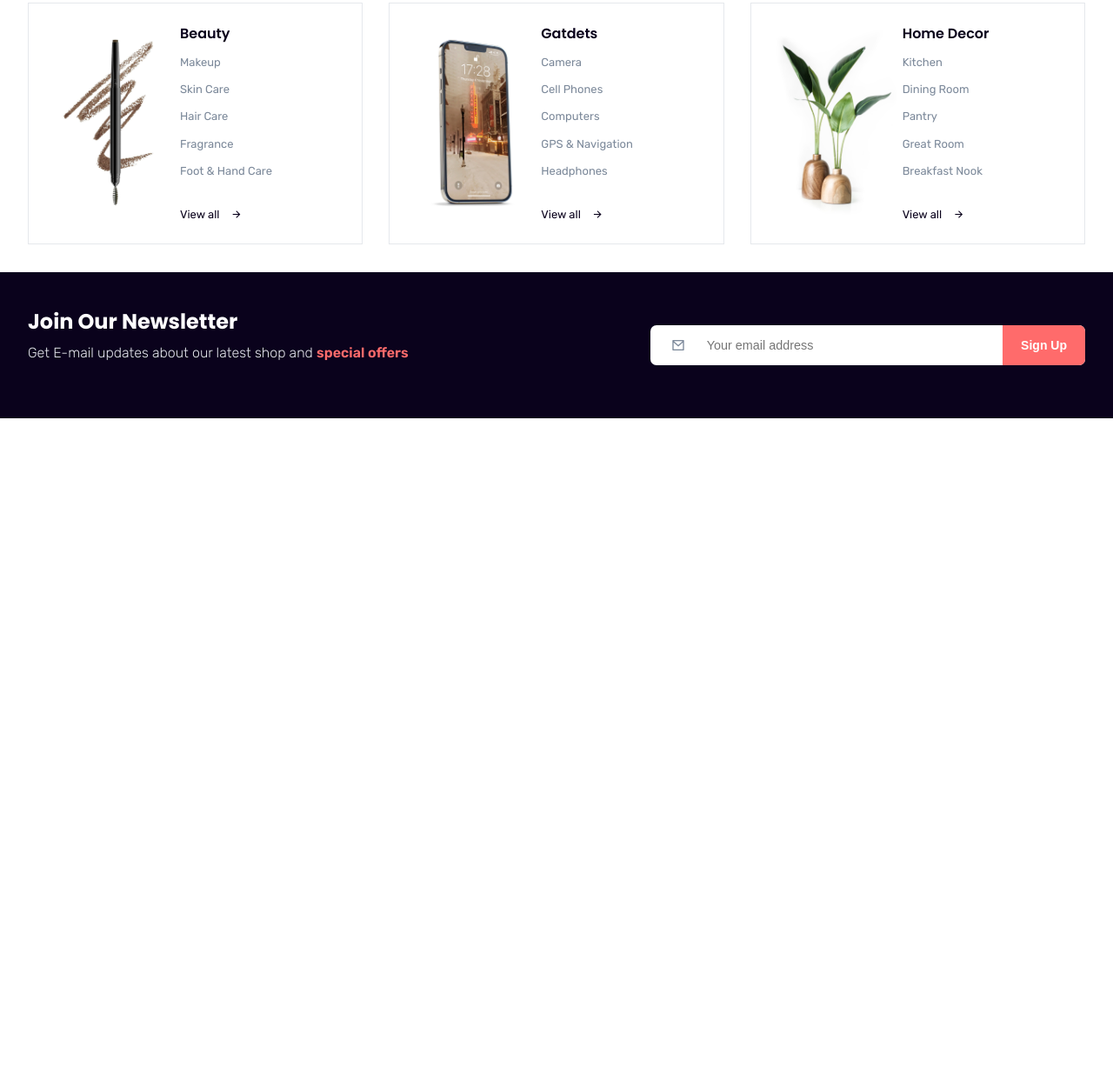
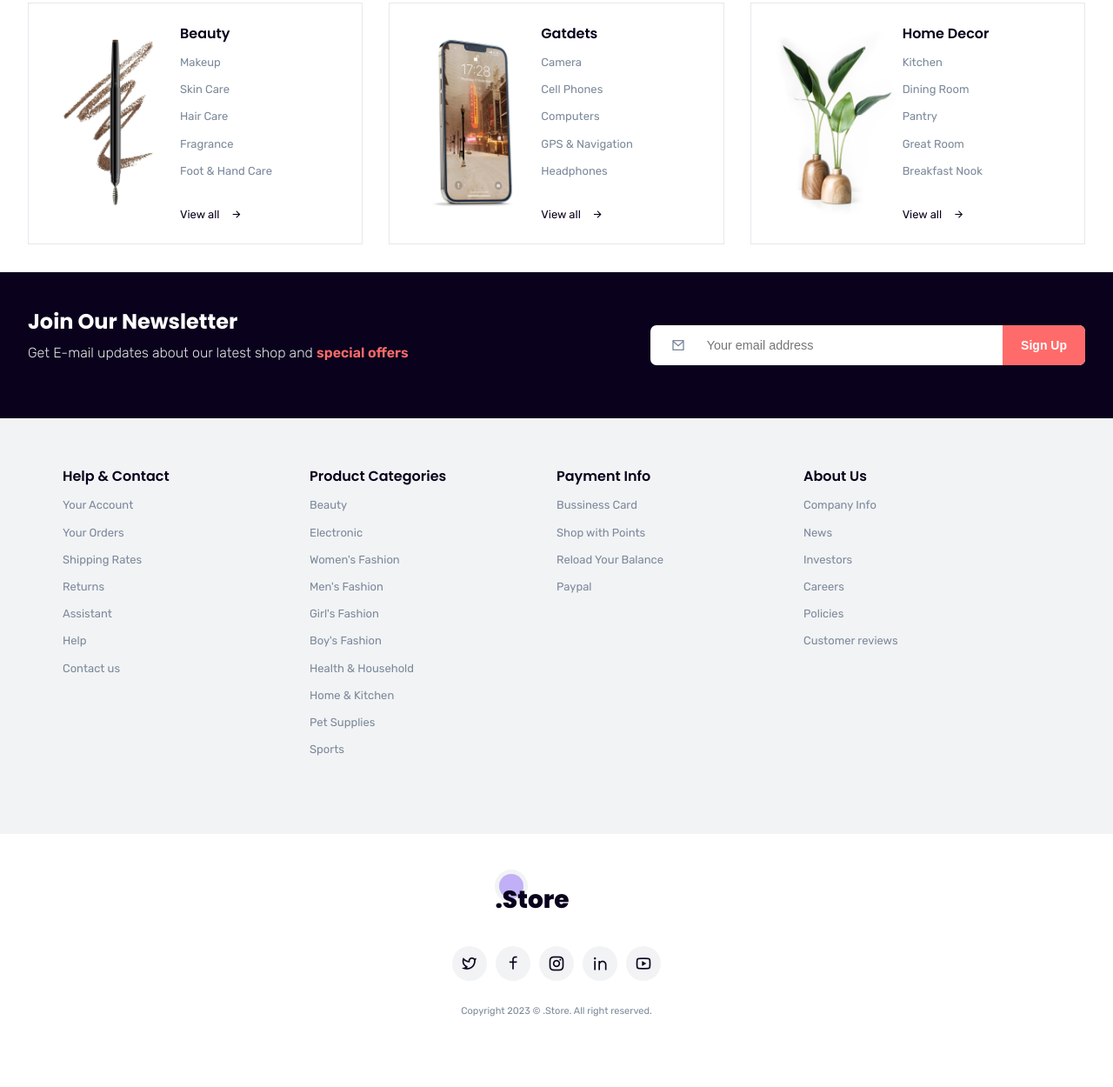
Before and after one commit to vanthang24803/ecommerce-shop, a plain HTML site: page index.html in a window 1280 px wide. Shown: the part 3221-4471 px from the top of the page at 87% size. Before the commit the page ends 3702 px from the top, so only its background shows below. Drawn offline with nearby package versions, Linux system fonts and the light colour scheme.

Commit message:
widgets footer and info footer

```diff
--- a/index.html
+++ b/index.html
@@ -1258,7 +1258,6 @@
         <!-- FOOTER -->
 
         <footer>
-
             <!-- NEWLETTERS -->
             <div class="newsletter">
                 <div class="container">
@@ -1278,6 +1277,93 @@
                 </div>
             </div>
 
+            <!-- WIDGETS -->
+            <div class="widgets">
+                <div class="container">
+                    <div class="wrapper">
+                        <div class="flexwrap">
+                            <div class="row">
+                                <div class="item mini-links">
+                                    <h4>Help & Contact</h4>
+                                    <ul class="flexcol">
+                                        <li><a href="#">Your Account</a></li>
+                                        <li><a href="#">Your Orders</a></li>
+                                        <li><a href="#">Shipping Rates</a></li>
+                                        <li><a href="#">Returns</a></li>
+                                        <li><a href="#">Assistant</a></li>
+                                        <li><a href="#">Help</a></li>
+                                        <li><a href="#">Contact us</a></li>
+                                    </ul>
+                                </div>
+                            </div>
+                            <div class="row">
+                                <div class="item mini-links">
+                                    <h4>Product Categories</h4>
+                                    <ul class="flexcol">
+                                        <li><a href="#">Beauty</a></li>
+                                        <li><a href="#">Electronic</a></li>
+                                        <li><a href="#">Women's Fashion</a></li>
+                                        <li><a href="#">Men's Fashion</a></li>
+                                        <li><a href="#">Girl's Fashion</a></li>
+                                        <li><a href="#">Boy's Fashion</a></li>
+                                        <li><a href="#">Health & Household</a></li>
+                                        <li><a href="#">Home & Kitchen</a></li>
+                                        <li><a href="#">Pet Supplies</a></li>
+                                        <li><a href="#">Sports</a></li>
+                                    </ul>
+                                </div>
+                            </div>
+                            <div class="row">
+                                <div class="item mini-links">
+                                    <h4>Payment Info</h4>
+                                    <ul class="flexcol">
+                                        <li><a href="#">Bussiness Card</a></li>
+                                        <li><a href="#">Shop with Points</a></li>
+                                        <li><a href="#">Reload Your Balance</a></li>
+                                        <li><a href="#">Paypal</a></li>
+                                    </ul>
+                                </div>
+                            </div>
+                            <div class="row">
+                                <div class="item mini-links">
+                                    <h4>About Us</h4>
+                                    <ul class="flexcol">
+                                        <li><a href="">Company Info</a></li>
+                                        <li><a href="">News</a></li>
+                                        <li><a href="">Investors</a></li>
+                                        <li><a href="">Careers</a></li>
+                                        <li><a href="">Policies</a></li>
+                                        <li><a href="">Customer reviews</a></li>
+                                    </ul>
+                                </div>
+                            </div>
+                        </div>
+                    </div>
+                </div>
+            </div>
+
+            <!-- INFOR -->
+            <div class="footer-info">
+                <div class="container">
+                    <div class="wrapper">
+                        <div class="flexcol">
+                            <div class="logo">
+                                <a href=""><span class="circle"></span>.Store</a>
+                            </div>
+                            <div class="socials">
+                                <ul class="flexitem">
+                                    <li><a href="#"><i class="ri-twitter-line"></i></a></li>
+                                    <li><a href="#"><i class="ri-facebook-line"></i></a></li>
+                                    <li><a href="#"><i class="ri-instagram-line"></i></a></li>
+                                    <li><a href="#"><i class="ri-linkedin-line"></i></a></li>
+                                    <li><a href="#"><i class="ri-youtube-line"></i></a></li>
+                                </ul>
+                            </div>
+                        </div>
+                        <p class="mini-text">Copyright 2023 © .Store. All right reserved.</p>
+                    </div>
+                </div>
+            </div>
         </footer>
     </div>
     <!-- SCRIPT FRAMEWORK -->
--- a/style.css
+++ b/style.css
@@ -1090,6 +1090,47 @@ form.search button:hover {
 	width: var(--percent100);
 }
 
+.widgets {
+	padding: 3.5em 2.5em;
+	background-color: var(--light-bg-color);
+}
+
+
+.footer-info {
+	padding: 3.5em 0 5em;
+}
+
+.footer-info .wrapper .flexcol {
+	align-items: center;
+	gap: 0;
+}
+
+.footer-info ul li a {
+	font-size: 1.25em;
+	display: flex;
+	align-items: center;
+	justify-content: center;
+	width: 40px;
+	height: 40px;
+	background-color: var(--light-bg-color);
+	border-radius: var(--percent50);
+	margin: 0.25em;
+	transition: var(--trans-background);
+}
+
+.footer-info ul li a:hover {
+	background-color: var(--border-color);
+}
+
+.footer-info .logo a {
+	margin: 0 0 1em -0.75em;
+}
+
+.footer-info .mini-text {
+	margin-top: 2em;
+	text-align: center;
+}
+
 /* RESPONSIVE */
 
 /* MOBILE */
```
